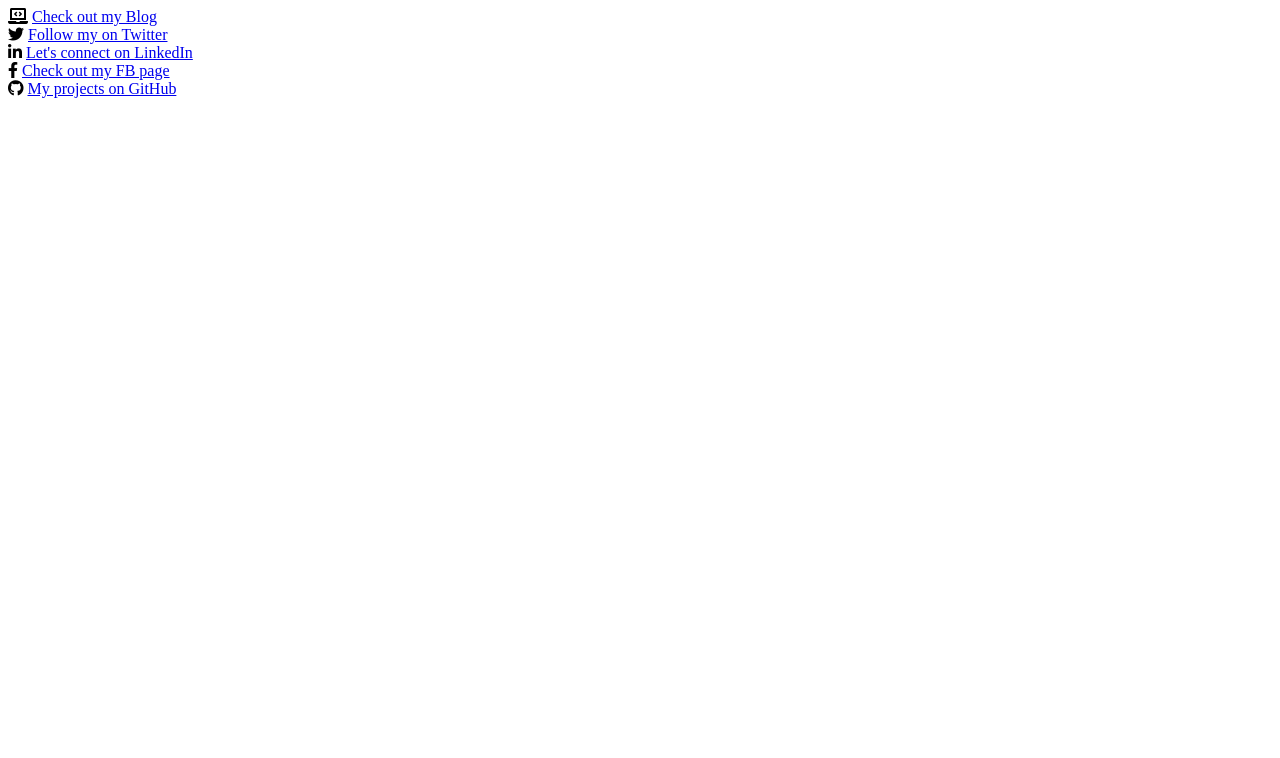
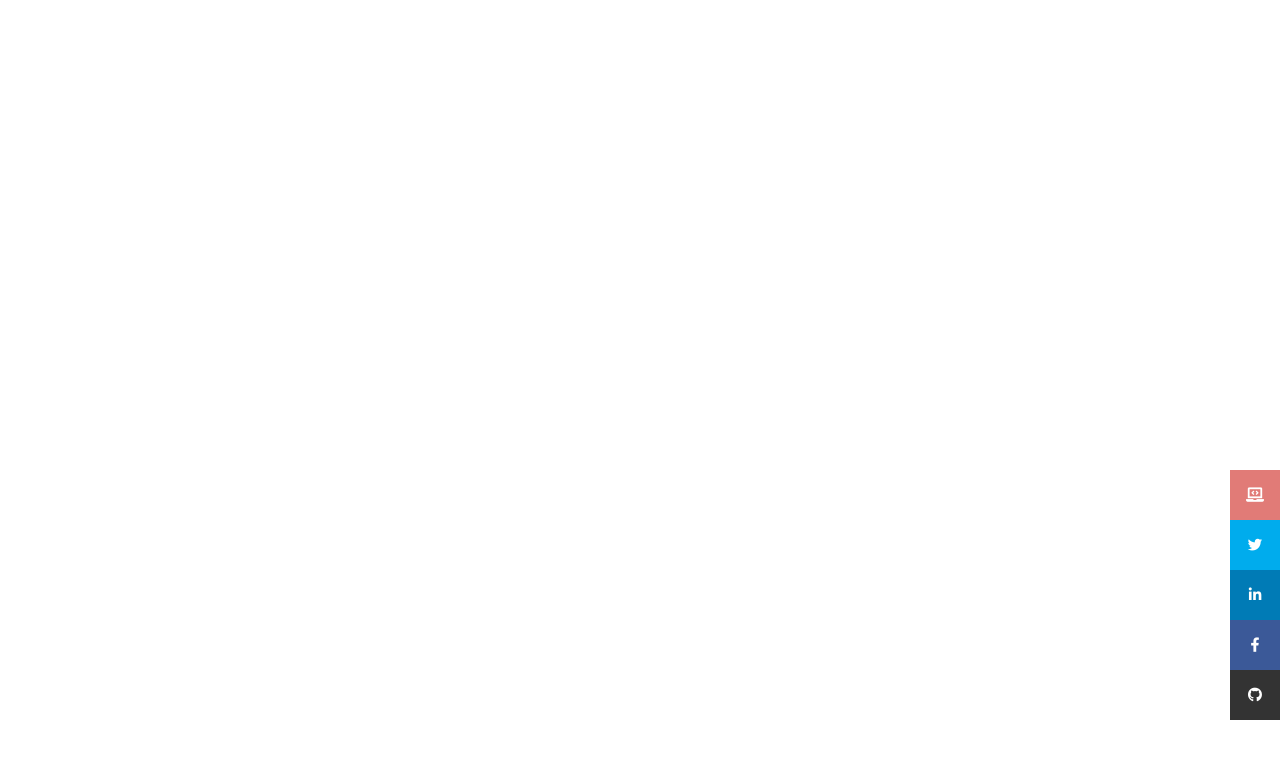
Before and after one commit to ramonsnellink/-WINC_Module2_Eindopdracht, a plain HTML site: page Level 3/index.html in a window 1280 px wide. Drawn offline with Linux system fonts and the light colour scheme.

Commit message:
finished level 3

```diff
--- /dev/null
+++ b/Level 3/css/_reset.scss
@@ -0,0 +1,129 @@
+/* http://meyerweb.com/eric/tools/css/reset/
+   v2.0 | 20110126
+   License: none (public domain)
+*/
+
+html,
+body,
+div,
+span,
+applet,
+object,
+iframe,
+h1,
+h2,
+h3,
+h4,
+h5,
+h6,
+p,
+blockquote,
+pre,
+a,
+abbr,
+acronym,
+address,
+big,
+cite,
+code,
+del,
+dfn,
+em,
+img,
+ins,
+kbd,
+q,
+s,
+samp,
+small,
+strike,
+strong,
+sub,
+sup,
+tt,
+var,
+b,
+u,
+i,
+center,
+dl,
+dt,
+dd,
+ol,
+ul,
+li,
+fieldset,
+form,
+label,
+legend,
+table,
+caption,
+tbody,
+tfoot,
+thead,
+tr,
+th,
+td,
+article,
+aside,
+canvas,
+details,
+embed,
+figure,
+figcaption,
+footer,
+header,
+hgroup,
+menu,
+nav,
+output,
+ruby,
+section,
+summary,
+time,
+mark,
+audio,
+video {
+  margin: 0;
+  padding: 0;
+  border: 0;
+  font-size: 100%;
+  font: inherit;
+  vertical-align: baseline;
+}
+/* HTML5 display-role reset for older browsers */
+article,
+aside,
+details,
+figcaption,
+figure,
+footer,
+header,
+hgroup,
+menu,
+nav,
+section {
+  display: block;
+}
+body {
+  line-height: 1;
+}
+ol,
+ul {
+  list-style: none;
+}
+blockquote,
+q {
+  quotes: none;
+}
+blockquote:before,
+blockquote:after,
+q:before,
+q:after {
+  content: "";
+  content: none;
+}
+table {
+  border-collapse: collapse;
+  border-spacing: 0;
+}
--- a/Level 3/css/style.scss
+++ b/Level 3/css/style.scss
@@ -1,26 +1,64 @@
+@import "./reset";
 @import "./fa-ramon";
 
-.social-media.blog {
+// Icon size can be changed, and the transform on .social won't have to be changed.
+$icon-size: 50px;
+$social-width: 260px;
+
+body {
+  font-family: Verdana, Geneva, Tahoma, sans-serif;
+}
+.fas,
+.fab {
+  color: white;
+}
+
+.social-container {
+  position: fixed;
+  bottom: 10%;
+  right: 0;
+}
+
+.social {
+  height: $icon-size;
+  width: $social-width;
+  display: flex;
+  align-items: center;
+  transform: translate(#{$social-width - $icon-size}, 0);
+  transition: 0.3s ease-in-out;
+  font-size: 0.9rem;
+
+  &:hover {
+    transform: translate(0, 0);
+  }
+
+  &__link {
+    color: white;
+    margin-left: 10px;
+  }
+
+  &__icon {
+    width: $icon-size;
+    text-align: center;
+  }
+
+  &--blog {
     background-color: #e17b77;
   }
 
-.social-media.facebook {
+  &--facebook {
     background-color: #3b5998;
   }
 
-.social-media.twitter {
+  &--twitter {
     background-color: #00aced;
   }
 
-.social-media.github {
+  &--github {
     background-color: #333;
   }
 
-.social-media.linkedin {
+  &--linkedin {
     background-color: #007bb6;
   }
-
-.fas,
-.fab {
-  //   color: white;
 }
--- a/Level 3/index.html
+++ b/Level 3/index.html
@@ -8,28 +8,30 @@
   </head>
   <body>
     <div class="social-container">
-      <div class="social">
+      <div class="social social--blog">
         <i class="fas fa-laptop-code social__icon"></i>
         <a class="social__link" href="#">Check out my Blog</a>
       </div>
 
-      <div class="social">
+      <div class="social social--twitter">
         <i class="fab fa-twitter social__icon"></i>
         <a class="social__link" href="#">Follow my on Twitter</a>
       </div>
 
-      <div class="social">
+      <div class="social social--linkedin">
         <i class="fab fa-linkedin-in social__icon"></i>
         <a class="social__link" href="#">Let's connect on LinkedIn</a>
       </div>
 
-      <div class="social">
-        <i class="fab fa-facebook-f __social__icon"></i>
+      <div class="social social--facebook">
+        <i class="fab fa-facebook-f social__icon"></i>
         <a class="social__link" href="#">Check out my FB page</a>
       </div>
 
-      <div class="social">
-        <i class="fab fa-github social__icon"></i>
+      <div class="social social--github">
+        <div class="social__icon">
+          <i class="fab fa-github"></i>
+        </div>
         <a class="social__link" href="#">My projects on GitHub</a>
       </div>
     </div>
```
Also changed, not shown: Level 3/css/style.css, 1 other file. Lines whose indentation alone changed are shown as unchanged.
